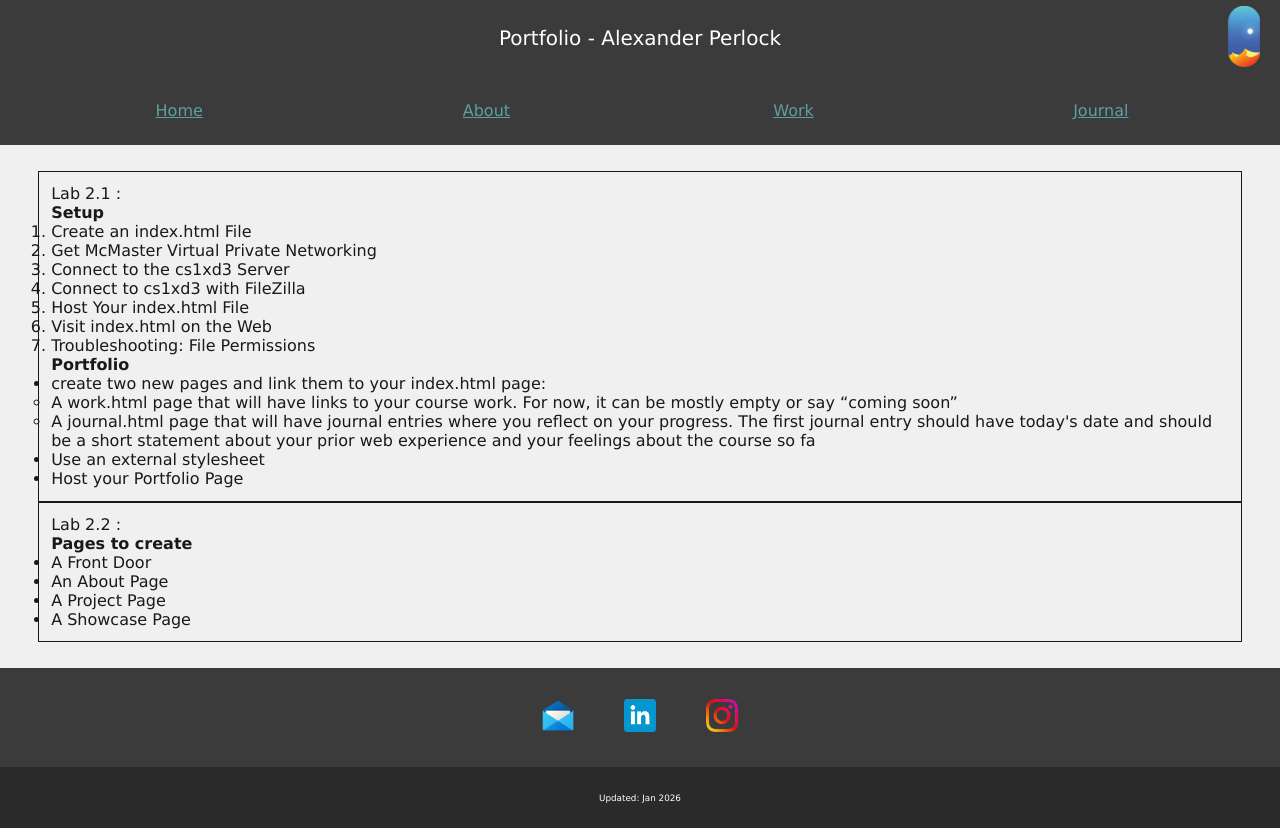
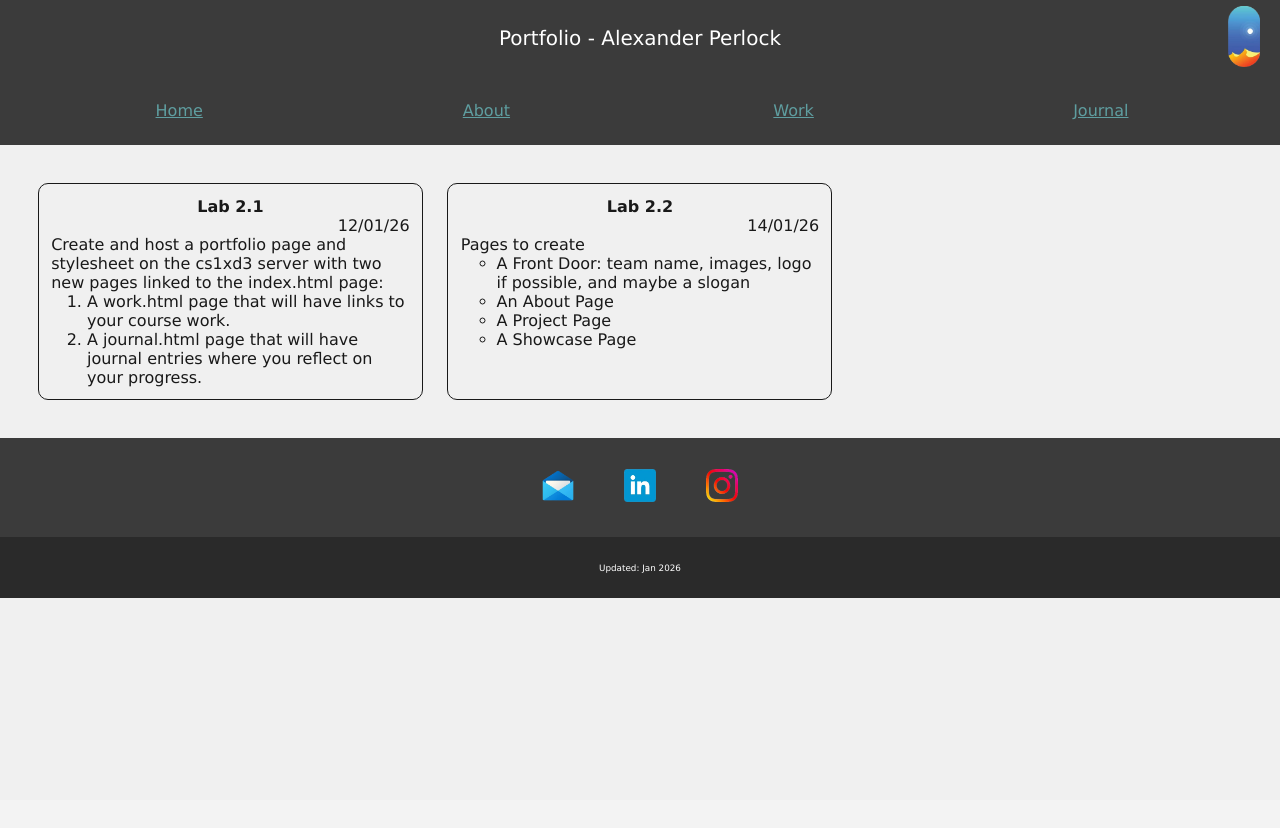
Before and after one commit to H3A4K/cs1xd3, a PHP site: page /about.html in a window 1280 px wide. After the commit the page ends 598 px from the top, so only its background shows below. Run offline with PHP 8.4, Linux system fonts and the light colour scheme.

Commit message:
About page +

```diff
--- a/about.html
+++ b/about.html
@@ -38,36 +38,26 @@ About Page
         </nav>
 
         <div id="content">
-            <div class="grid">
-                <p>Lab 2.1 : </p>
-                <ol> <b>Setup</b>
-                    <li>Create an index.html File</li>
-                    <li>Get McMaster Virtual Private Networking</li>
-                    <li>Connect to the cs1xd3 Server</li>
-                    <li>Connect to cs1xd3 with FileZilla</li>
-                    <li>Host Your index.html File</li>
-                    <li>Visit index.html on the Web</li>
-                    <li>Troubleshooting: File Permissions</li>
-                </ol>
-                <p></p>
-                <ul> <b>Portfolio</b>
-                    <li>create two new pages and link them to your index.html page: <ul>
-                        <li>A work.html page that will have links to your course work. For now, it can be mostly empty or say “coming soon”</li>
-                        <li>A journal.html page that will have journal entries where you reflect on your progress. The first journal entry should have today's date and should be a short statement about your prior web experience and your feelings about the course so fa</li>
-                    </ul></li>
-                    <li>Use an external stylesheet</li>
-                    <li>Host your Portfolio Page</li>
-                </ul>
-            </div>
-            <div class="grid">
-                <p>Lab 2.2 : </p>
-                <ul> <b>Pages to create</b>
-                    <li>A Front Door</li>
-                    <li>An About Page</li>
-                    <li>A Project Page</li>
-                    <li>A Showcase Page</li>
-                </ul>
-            </div>
+            <ul class="grid">
+                <li>
+                    <h1>Lab 2.1</h1>
+                    <h2>12/01/26</h2>
+                    <p>Create and host a portfolio page and stylesheet on the cs1xd3 server with two new pages linked to the index.html page:<ol>
+                        <li>A work.html page that will have links to your course work.</li>
+                        <li>A journal.html page that will have journal entries where you reflect on your progress.</li>
+                    </ol></p>
+                </li>
+                <li>
+                    <h1>Lab 2.2</h1>
+                    <h2>14/01/26</h2>
+                    <p>Pages to create <ul>
+                        <li>A Front Door: team name, images, logo if possible, and maybe a slogan</li>
+                        <li>An About Page</li>
+                        <li>A Project Page</li>
+                        <li>A Showcase Page</li>
+                    </ul></p>
+                </li>
+            </ul>
         </div>
 
         <div id="contact">
--- a/assets/css/about.css
+++ b/assets/css/about.css
@@ -7,11 +7,14 @@
  * Formatting for about.css
  */
 
-.grid {
+/* .grid {
     border: 1px, solid, var(--fg-colour);
     padding: 1%;
+} */
+
+.grid > li li {
+    margin-left: 10%;
 }
-
 
 /* Phone */
 @media (max-width:479px) {
--- a/assets/css/global.css
+++ b/assets/css/global.css
@@ -9,6 +9,7 @@
  */
 
 @import "theme.css";
+@import "grid.css";
 
 * {
     margin: 0;
--- /dev/null
+++ b/assets/css/grid.css
@@ -0,0 +1,62 @@
+/*
+ * Author : Alexander Perlock
+ * MACID : perlocka
+ * Date Created : 01 02 26
+ * Date Modified : 01 02 26
+ *
+ * Standard content grid box items
+ */
+
+.grid {
+    list-style: none;
+}
+.grid > li {
+    margin: 1%;
+    padding: 1%;
+    border: 1px solid var(--fg-colour);
+    border-radius: 10px;
+}
+.grid a {
+    text-decoration: none;
+    color: var(--fg-colour);
+}
+.grid > li h1 {
+    font-size: 16px;
+    font-weight: bold;
+    text-align: center;
+}
+.grid > li h2 {
+    font-size: 16px;
+    font-weight: lighter;
+    text-align: right;
+}
+.grid > li p {
+    font-size: 16px;
+}
+
+/* Phone */
+@media (max-width:479px) {
+
+}
+
+/* Tablet */
+@media (min-width:480px) and (max-width:767px) {
+    .grid {
+        display: flex;
+        flex-wrap:wrap;
+    }
+    .grid > li {
+        width : 48%;
+    }
+}
+
+/* PC */
+@media (min-width:768px) {
+    .grid {
+        display: flex;
+        flex-wrap: wrap;
+    }
+    .grid > li {
+        width : 31.33%;
+    }
+}
--- a/work/layout/index.html
+++ b/work/layout/index.html
@@ -13,7 +13,7 @@ Main page
 <head>
     <meta charset="utf-8">
     <meta name="viewport" content="width=device-width, initial-scale=1.0">
-    <title>TODO: Title Goes Here</title>
+    <title>The Daily News</title>
 
     <link rel="stylesheet" href="./assets/css/global.css">
     <link rel="stylesheet" href="./assets/css/index.css">
```
Also changed, not shown: assets/css/work.css (+6 -34 lines), work/index.html (+7 -1 lines).
